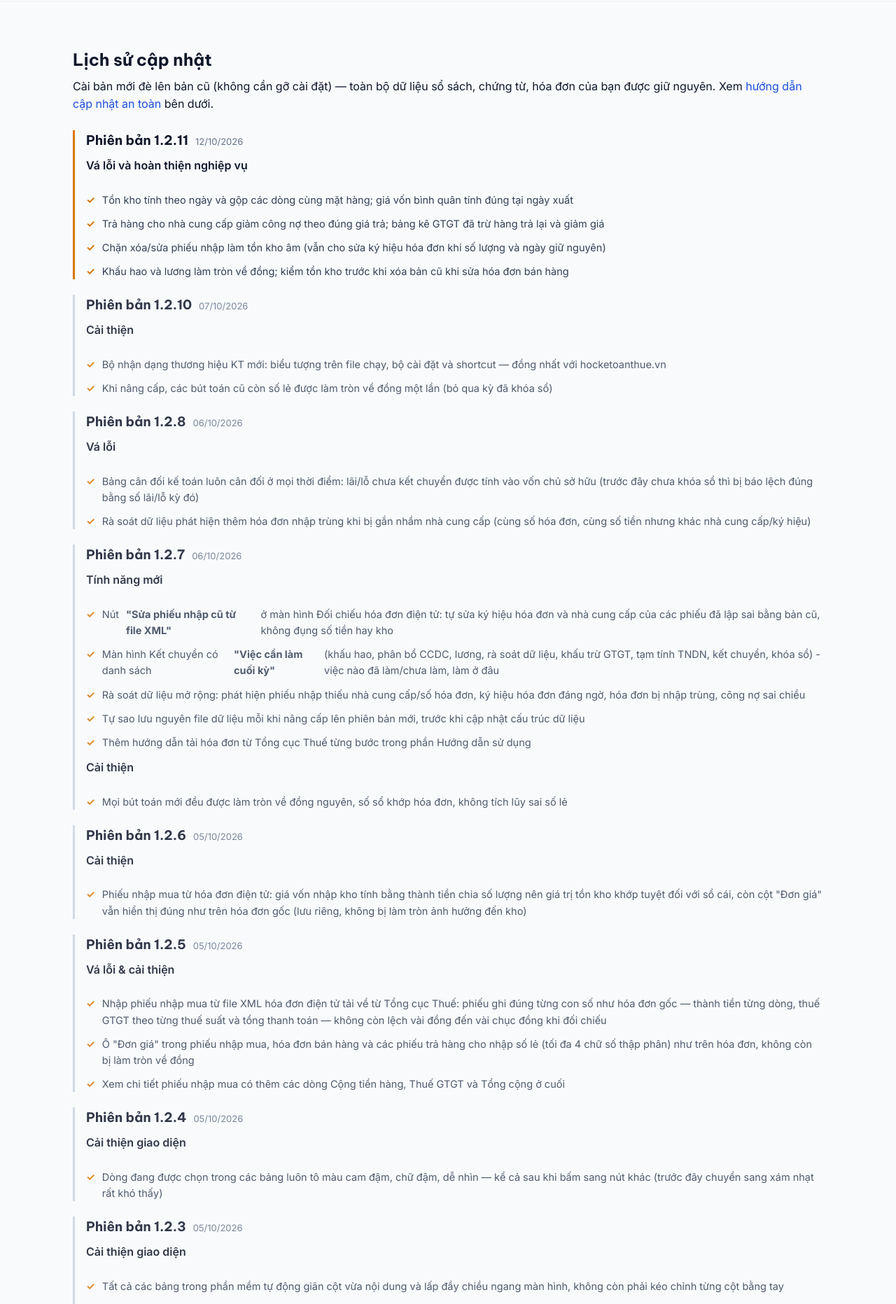
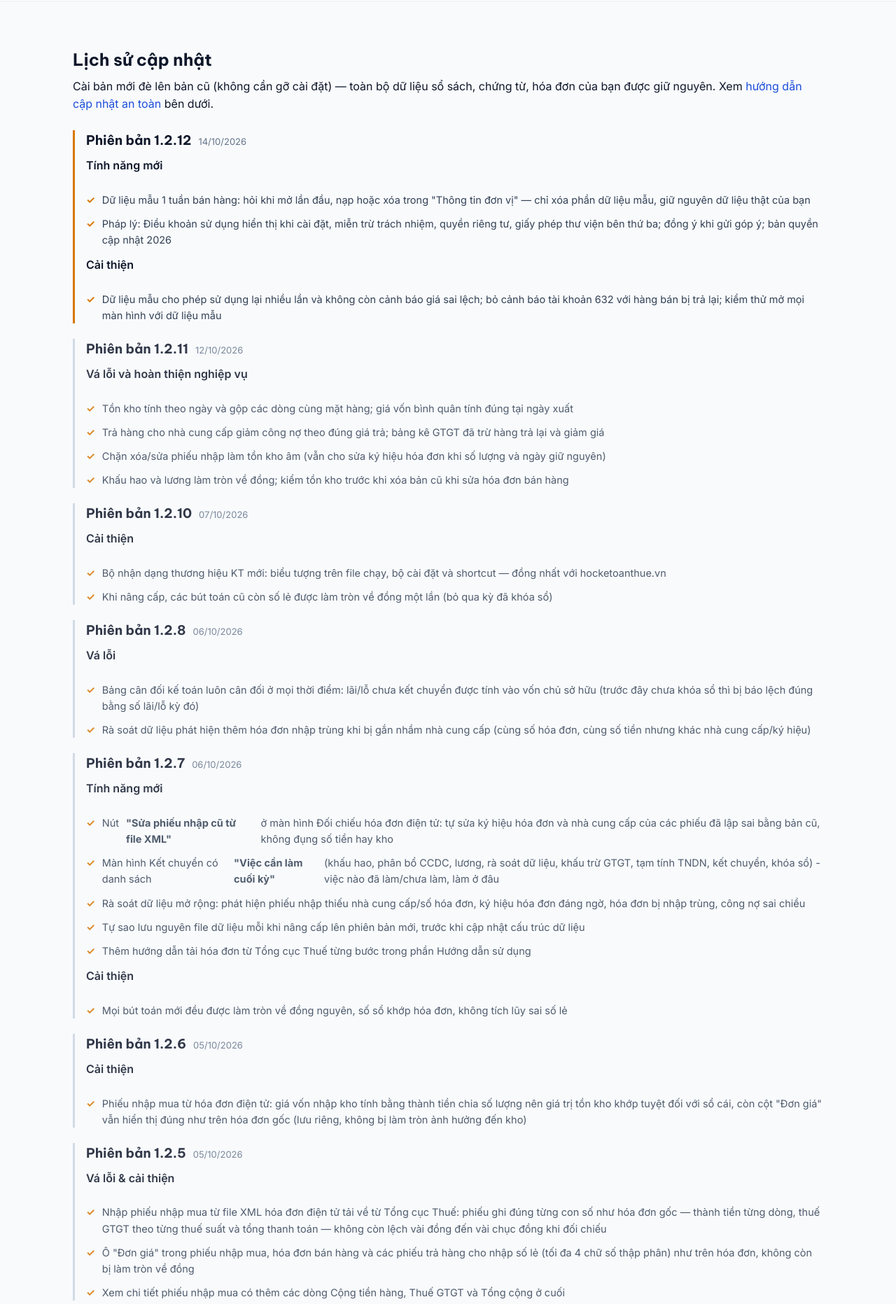
Before and after one commit to hoangnamcnc-ioc/kt-soft-web, a PHP site: page /san-pham-ke-toan.php in a window 1280 px wide. Shown: the part 1896-3759 px from the top of the page at 70% size. Run offline with PHP 8.4, Linux system fonts and the light colour scheme.

Commit message:
Changelog KT-SOFT 1.2.12

```diff
--- a/san-pham-ke-toan.php
+++ b/san-pham-ke-toan.php
@@ -121,6 +121,22 @@ $daDanhGia = !empty($_COOKIE['danhgia_ke-toan']);
     </p>
 
     <div class="changelog-item" style="border-left:3px solid var(--ketoan, #d97706); padding-left:16px; margin-bottom:22px;">
+      <div style="display:flex; align-items:baseline; gap:10px; flex-wrap:wrap;">
+        <h3 style="margin:0;">Phiên bản 1.2.12</h3>
+        <span class="muted" style="font-size:13px;">14/10/2026</span>
+      </div>
+      <p style="font-weight:600; margin:8px 0 4px;">Tính năng mới</p>
+      <ul class="feature-list" style="--card-accent: var(--ketoan);">
+        <li>Dữ liệu mẫu 1 tuần bán hàng: hỏi khi mở lần đầu, nạp hoặc xóa trong "Thông tin đơn vị" — chỉ xóa phần dữ liệu mẫu, giữ nguyên dữ liệu thật của bạn</li>
+        <li>Pháp lý: Điều khoản sử dụng hiển thị khi cài đặt, miễn trừ trách nhiệm, quyền riêng tư, giấy phép thư viện bên thứ ba; đồng ý khi gửi góp ý; bản quyền cập nhật 2026</li>
+      </ul>
+      <p style="font-weight:600; margin:12px 0 4px;">Cải thiện</p>
+      <ul class="feature-list" style="--card-accent: var(--ketoan);">
+        <li>Dữ liệu mẫu cho phép sử dụng lại nhiều lần và không còn cảnh báo giá sai lệch; bỏ cảnh báo tài khoản 632 với hàng bán bị trả lại; kiểm thử mở mọi màn hình với dữ liệu mẫu</li>
+      </ul>
+    </div>
+
+    <div class="changelog-item" style="border-left:3px solid #cbd5e1; padding-left:16px; margin-bottom:22px; opacity:0.85;">
       <div style="display:flex; align-items:baseline; gap:10px; flex-wrap:wrap;">
         <h3 style="margin:0;">Phiên bản 1.2.11</h3>
         <span class="muted" style="font-size:13px;">12/10/2026</span>
@@ -385,7 +401,7 @@ $daDanhGia = !empty($_COOKIE['danhgia_ke-toan']);
       có thêm 1 bản sao lưu tay, phòng trường hợp máy tính gặp sự cố khi đang cài.
     </p>
     <div class="cta-row">
-      <a href="download.php?p=ke-toan" class="btn" style="background:var(--ketoan);">⬇️ Tải bản 1.2.11 mới nhất</a>
+      <a href="download.php?p=ke-toan" class="btn" style="background:var(--ketoan);">⬇️ Tải bản 1.2.12 mới nhất</a>
     </div>
   </div>
 </section>
```
